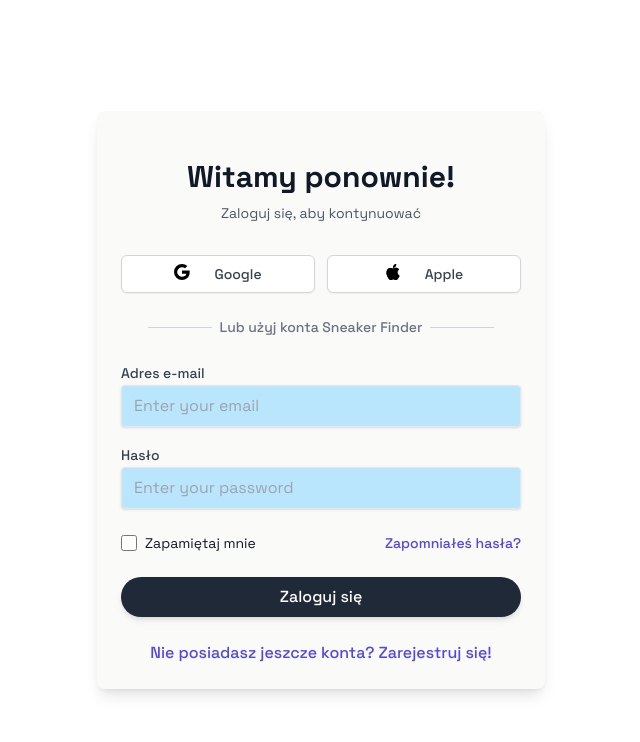
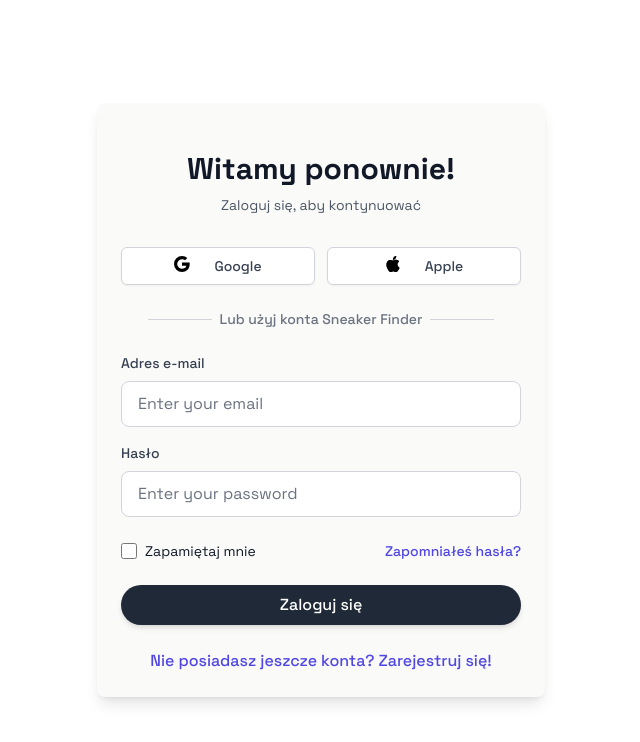
Before and after one commit to jklis2/Sneaker_Finder, a React (Vite) app in the folder Sneaker_Finder/SneakerFinderClient/: page /auth/login in a window 1280 px wide. Shown: the top 742 px of the page, without its empty margins (319-959 px from the left). Built offline with nearby package versions, Linux system fonts and the light colour scheme; no server answers.

Commit message:
style: Improve styling of registration and login forms

```diff
--- a/Sneaker_Finder/SneakerFinderClient/src/components/AuthInput.tsx
+++ b/Sneaker_Finder/SneakerFinderClient/src/components/AuthInput.tsx
@@ -17,14 +17,14 @@
 }: AuthInputProps) {
   return (
     <div className="mb-4">
-      <label className="text-gray-700 text-sm font-medium mb-2">{label}</label>
+      <label className="text-gray-700 text-sm font-medium mb-2 block">{label}</label>
       <input
         type={type}
         name={name}
         value={value}
         onChange={onChange}
         required={required}
-        className="shadow appearance-none border rounded w-full py-2 px-3 text-gray-700 bg-sky-200"
+        className="appearance-none border border-gray-300 rounded-lg w-full py-2.5 px-4 text-gray-900 placeholder-gray-500 bg-white focus:outline-none focus:ring-2 focus:ring-black focus:border-transparent transition-all"
         placeholder={placeholder}
         {...props}
       />
```
